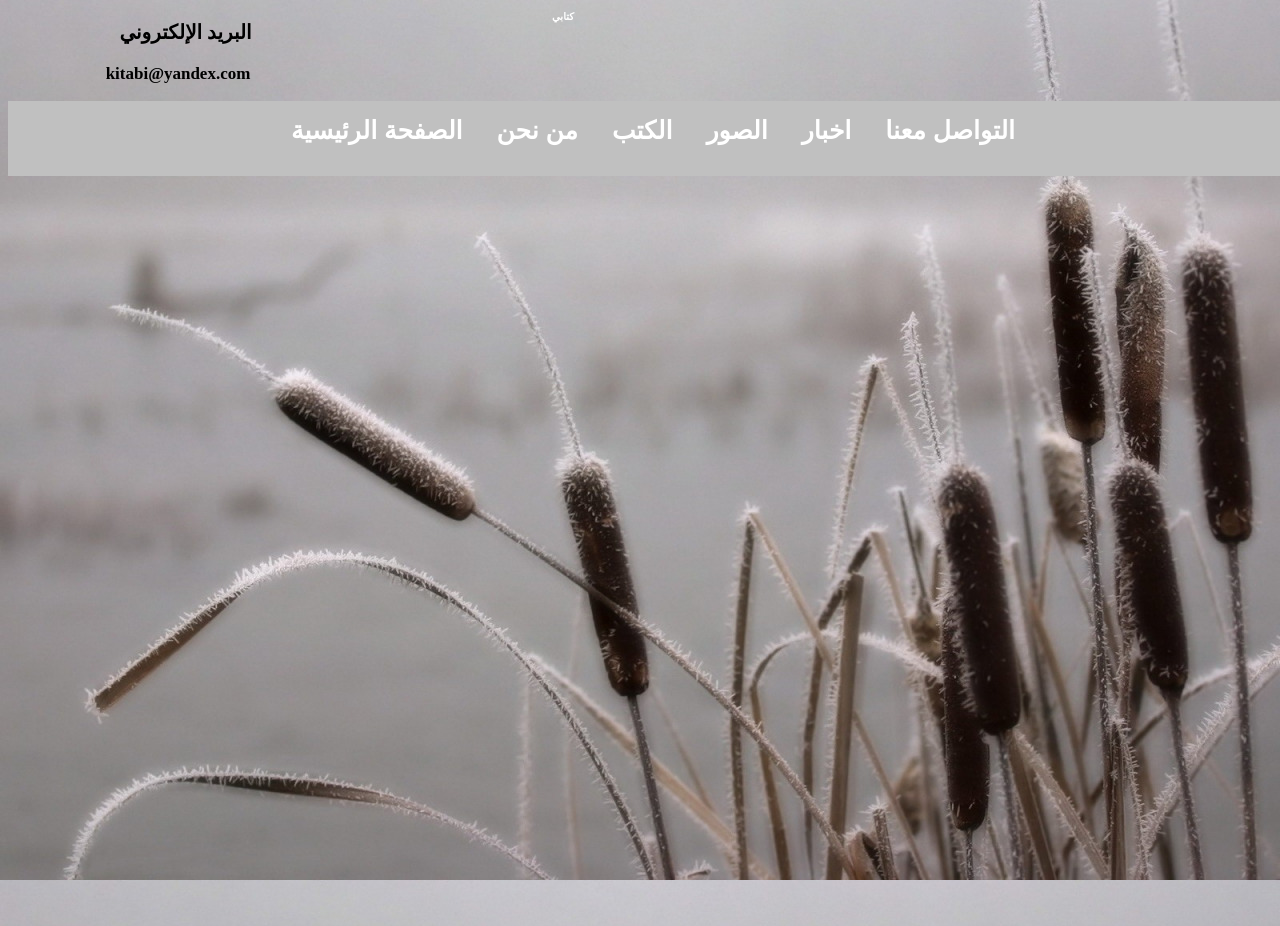
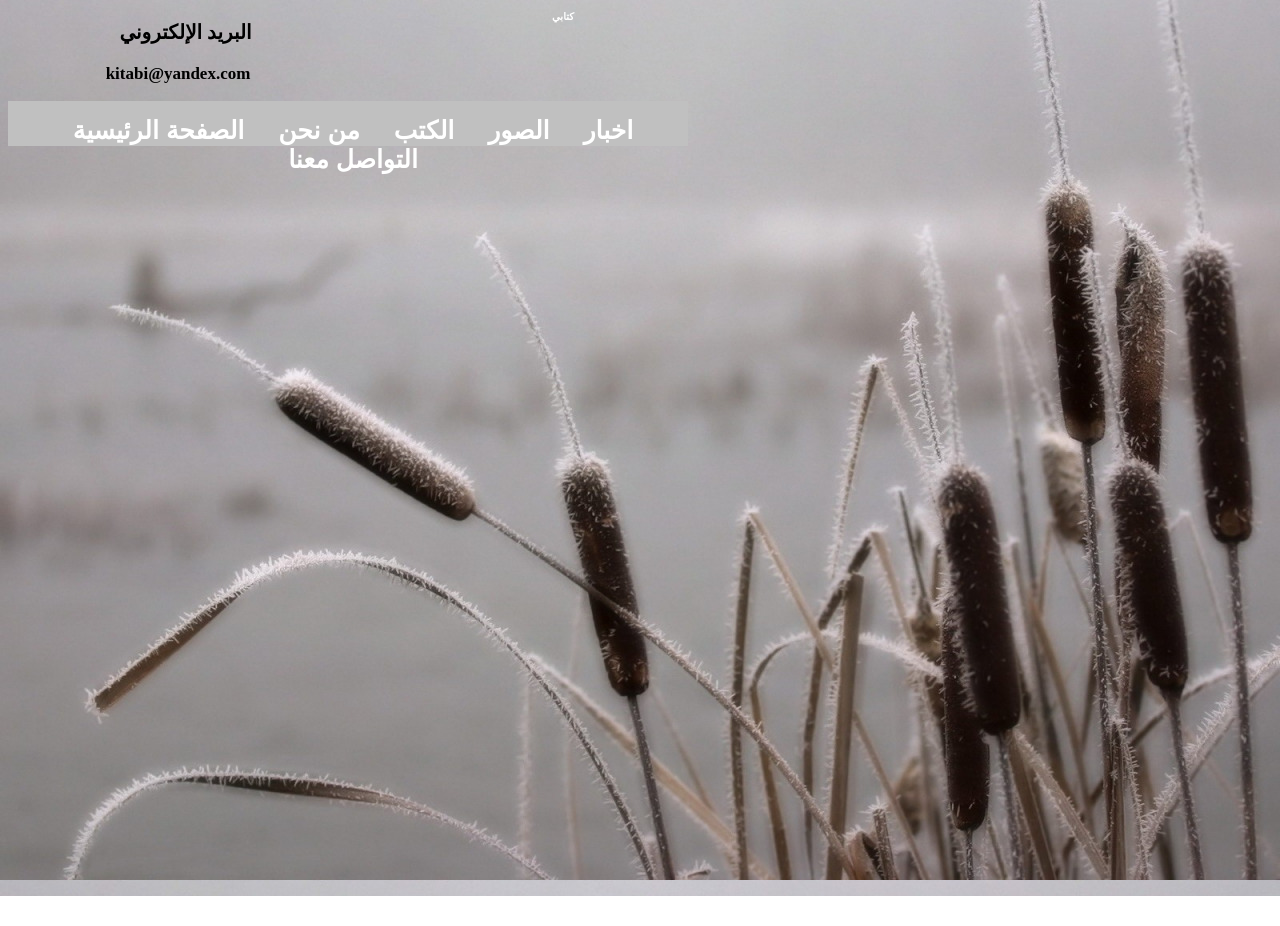
Before and after one commit to Tigros3000/Kitabi, a plain HTML site: page news.html in a window 1280 px wide. After the commit the page ends 896 px from the top, so only its background shows below. Drawn offline with Linux system fonts and the light colour scheme.

Commit message:
Update home.css

```diff
--- a/home.css
+++ b/home.css
@@ -5,7 +5,7 @@ body {
 
 background-color black;
 background-image: url(ca.jpg);
-background-attachment: scroll;
+background-attachment: fixed;
 background-position: center;
 width: 100%; }
 }
@@ -125,6 +125,18 @@ li
 display: inline-block;
 }
 
+@media (min-width:320px) {
+ul
+{
+background: silver;
+height: 30px;
+text-align: center;
+margin-top: 0px;
+padding-top: 15px;
+width: 50%;
+}
+}
+@media (min-width:1281px){
 ul
 {
 background: silver;
@@ -132,6 +144,7 @@ height: 60px;
 text-align: center;
 margin-top: 0px;
 padding-top: 15px;
+}
 }
 
 a
```
